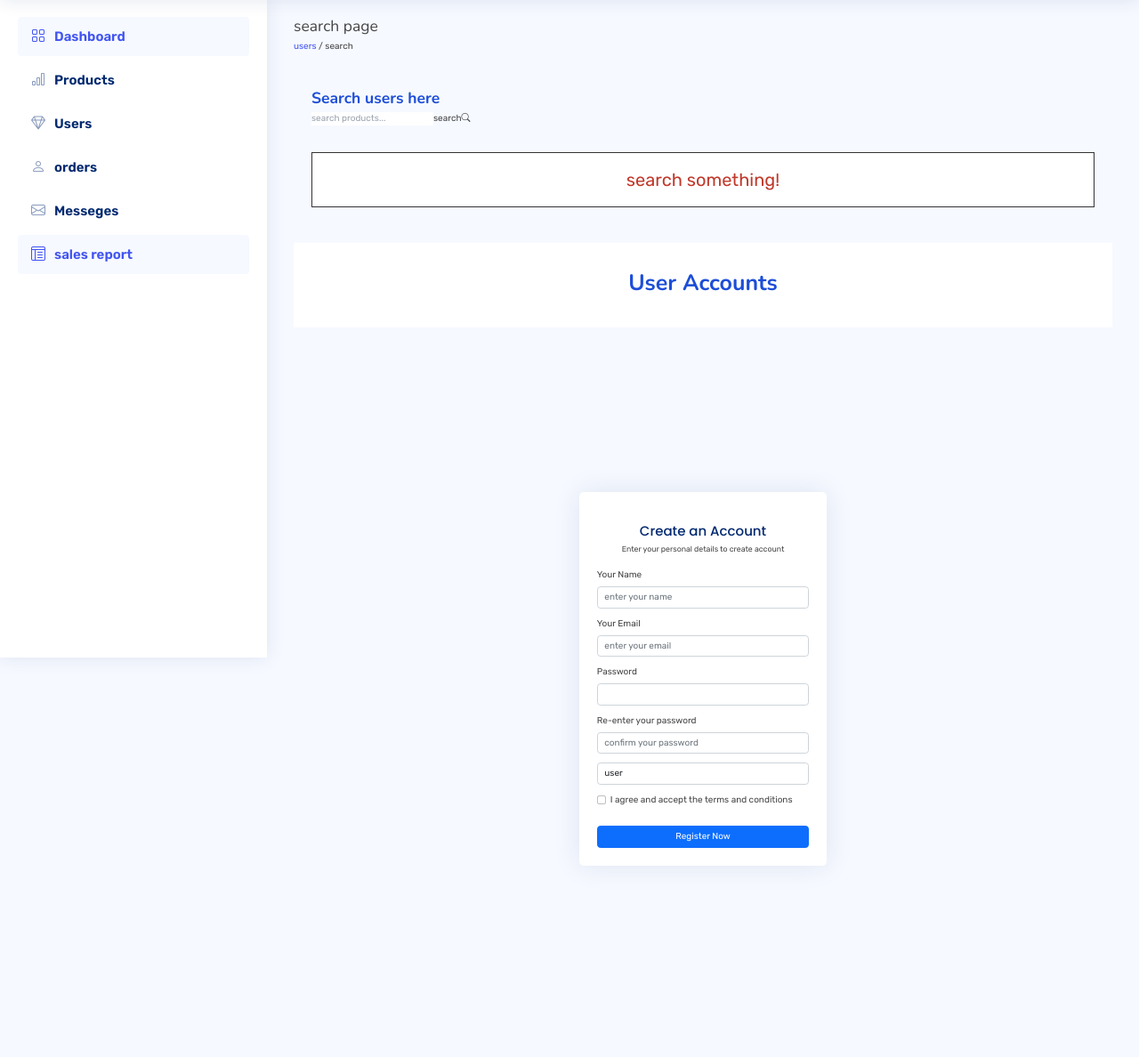
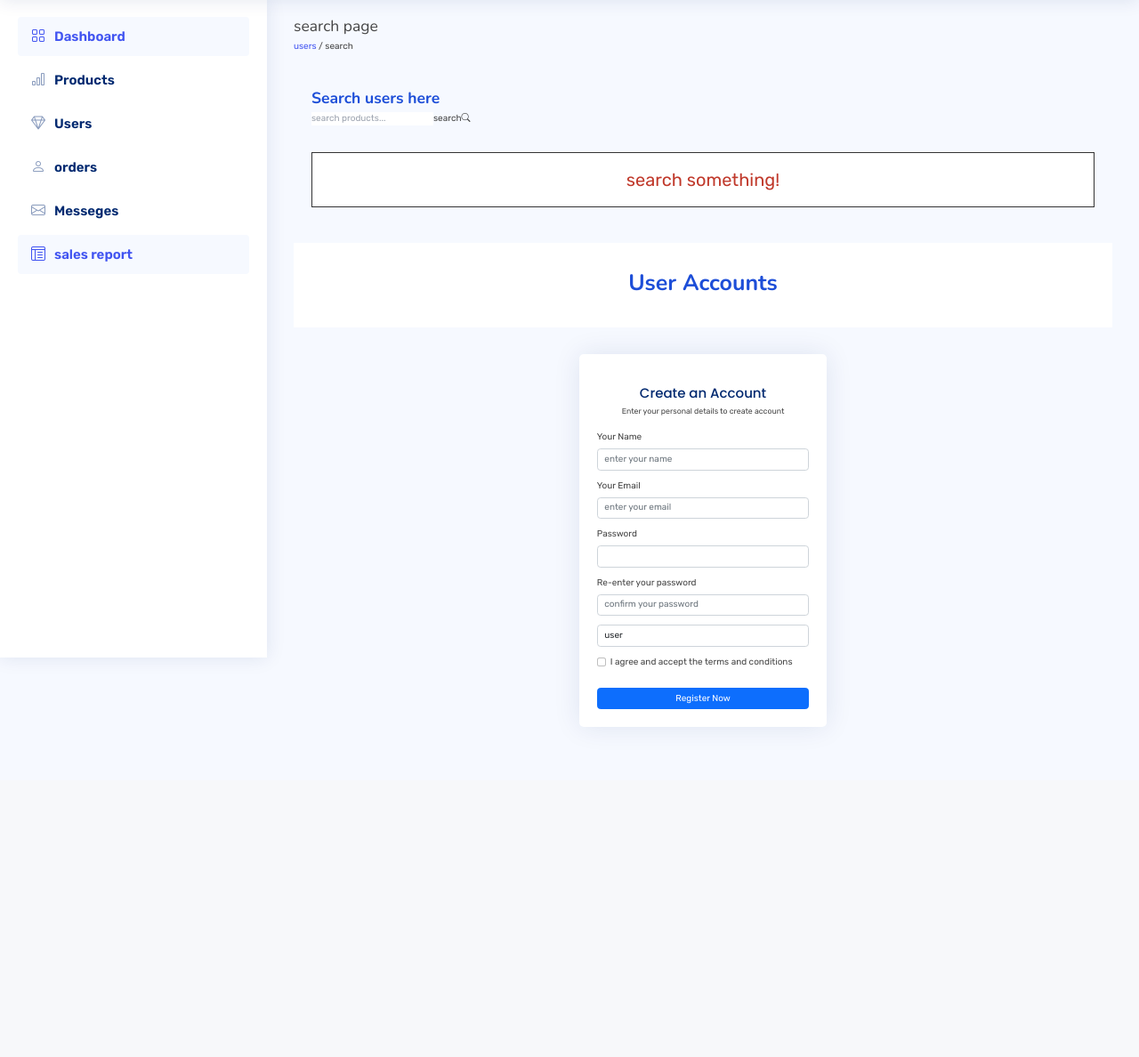
Before and after one commit to haamid10/E-bookstore, a PHP site: page /admin_users.php in a window 1280 px wide. Shown: the part 61-1249 px from the top of the page at 89% size. After the commit the page ends 879 px from the top, so only its background shows below. Run offline with PHP 8.4, Linux system fonts and the light colour scheme; data that the repository does not hold is empty; some libraries are stand-ins or nearby versions.

Commit message:
admin users12

```diff
--- a/admin_users.php
+++ b/admin_users.php
@@ -204,9 +204,7 @@ if(isset($_POST['search'])){
 
 
 
-
-
-<section class="section register min-vh-100 d-flex flex-column align-items-center justify-content-center py-4">
+<section class="section register flex-column align-items-center justify-content-center ">
         <div class="container">
           <div class="row justify-content-center">
             <div class="col-lg-4 col-md-6 d-flex flex-column align-items-center justify-content-center">
```
